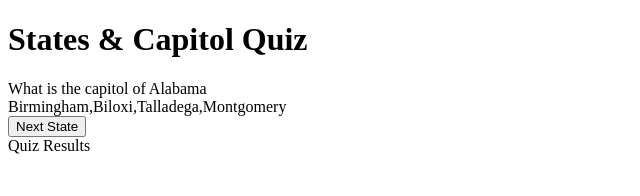
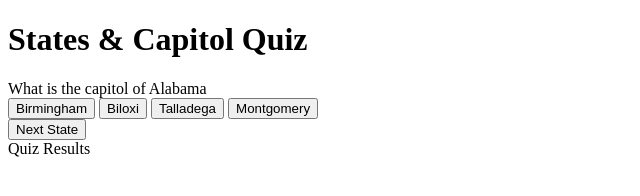
Before and after one commit to Zachary-Rossman/states-capitols-quiz, a plain HTML site: page index.html in a window 1280 px wide. Both pictures are taken after a click on the button "Click to Start Quiz". Shown: the whole page, without its empty margins (0-640 px from the left). Drawn offline with Linux system fonts and the light colour scheme.

Commit message:
added buttons for user responses; only responding to clicks, still only showing r1 in console

```diff
--- a/index.html
+++ b/index.html
@@ -12,7 +12,12 @@
     <main>
         <h1>States & Capitol Quiz</h1>
         <div id="question">Choose the capitol of this state.</div>
-        <div id="answerChoices"></div>
+        <div id="answerChoices">
+            <button id="a"></button>
+            <button id="b"></button>
+            <button id="c"></button>
+            <button id="d"></button>
+        </div>
         <button id="playBtn">Click to Start Quiz</button>
         <div id="results">Quiz Results</div>
     </main>
--- a/js/script.js
+++ b/js/script.js
@@ -2,6 +2,14 @@
 let playBtnDiv = document.querySelector(`#playBtn`);
 let questionDiv = document.querySelector(`#question`);
 let answerDiv = document.querySelector(`#answerChoices`);
+let resultsDiv = document.querySelector(`#results`);
+// Response Div Buttons; To be used and changed in each function
+let answerOptions = {
+    a: document.querySelector(`#a`),
+    b: document.querySelector(`#b`),
+    c: document.querySelector(`#c`),
+    d: document.querySelector(`#d`),
+};
 
 // Database of states and capitols
 let states = ['Alabama', 'Alaska', 'Arizona', 'Arkansas', 'California', 'Colorado', 'Connecticut', 'Delaware', 'Florida', 'Georgia', 'Hawaii', 'Idaho', 'Illinois', 'Indiana', 'Iowa', 'Kansas', 'Kentucky', 'Louisiana', 'Maine', 'Maryland', 'Massachusetts', 'Michigan', 'Minnesota', 'Mississippi', 'Missouri', 'Montana', 'Nebraska', 'Nevada', 'New Hampshire', 'New Jersey', 'New Mexico', 'New York', 'North Carolina', 'North Dakota', 'Ohio', 'Oklahoma', 'Oregon', 'Pennsylvania', 'Rhode Island', 'South Carolina', 'South Dakota', 'Tennessee', 'Texas', 'Utah', 'Vermont', 'Virginia', 'Washington', 'West Virginia', 'Wisconsin', 'Wyoming'];
@@ -15,21 +23,50 @@ let score = [`${correct - incorrect}/50`];
 // Initial State
 function init(){
     questionDiv.innerHTML = `Click the button below to start the quiz.`;
+    // When button is clicked, quiz begins
+    playBtnDiv.addEventListener("click", q1);
 };
 
 // Functions
-function startQuiz(){
+
+// Function for first state; Will be repeated 50 times in alphabetical order
+function q1(){
     let q1 = `What is the capitol of ${states[0]}`;
-    let a1 = ['Birmingham', 'Biloxi', 'Talladega', `${capitols[0]}`];
+    questionDiv.innerHTML = q1;
+    let r1 = 'Birmingham';
+    let r2 = 'Biloxi';
+    let r3 = 'Talladega';
+    let a1 = `${capitols[0]}`;
     playBtnDiv.innerHTML = "Next State";
 
-    for (let i = 0; i < a1.length; i++){
-        questionDiv.innerHTML = q1;
-        answerDiv.innerHTML = a1;
-        answerDiv.addEventListener("click", a1);
+    let answerOption1 = `${r1}`;
+    let answerOption2 = `${r2}`;
+    let answerOption3 = `${r3}`;
+    let answerOption4 = `${a1}`;
+
+    answerOptions.a.innerHTML = `${answerOption1}`;
+    answerOptions.b.innerHTML = `${answerOption2}`;
+    answerOptions.c.innerHTML = `${answerOption3}`;
+    answerOptions.d.innerHTML = `${answerOption4}`;
+
+    answerOptions.a.addEventListener("click", checkA1);
+    answerOptions.b.addEventListener("click", checkA1);
+    answerOptions.c.addEventListener("click", checkA1);
+    answerOptions.d.addEventListener("click", checkA1);
+
+    function checkA1(){
+        if (answerOptions = answerOption1) {
+            console.log('r1');
+        } else if (answerOptions = answerOption2) {
+            console.log('r2');
+        } else if (answerOptions = answerOption3) {
+            console.log('r3');
+        } else if (answerOptions = answerOption4) {
+            console.log('a1');
+        }
     }
+
 };
 
 // Event Listeners and Init call
 init();
-playBtn.addEventListener("click", startQuiz);
```
